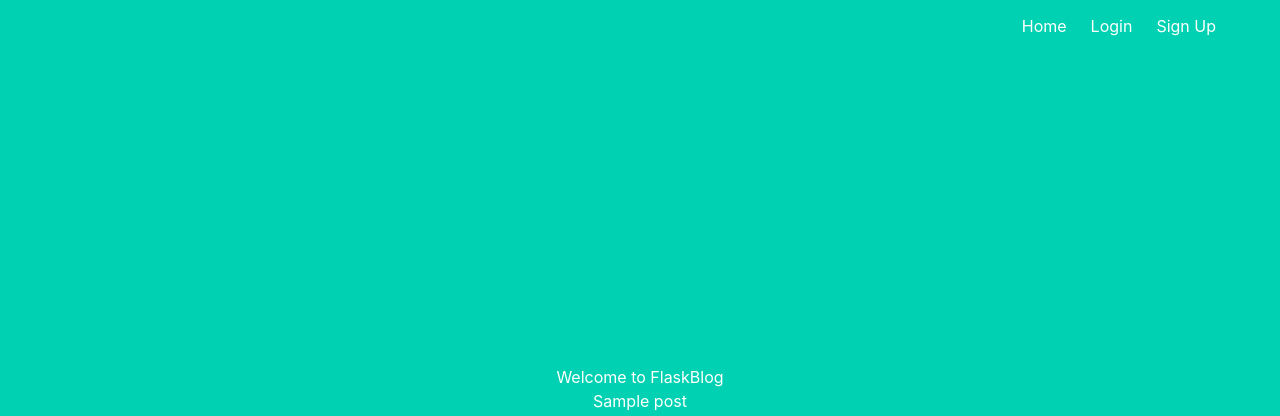
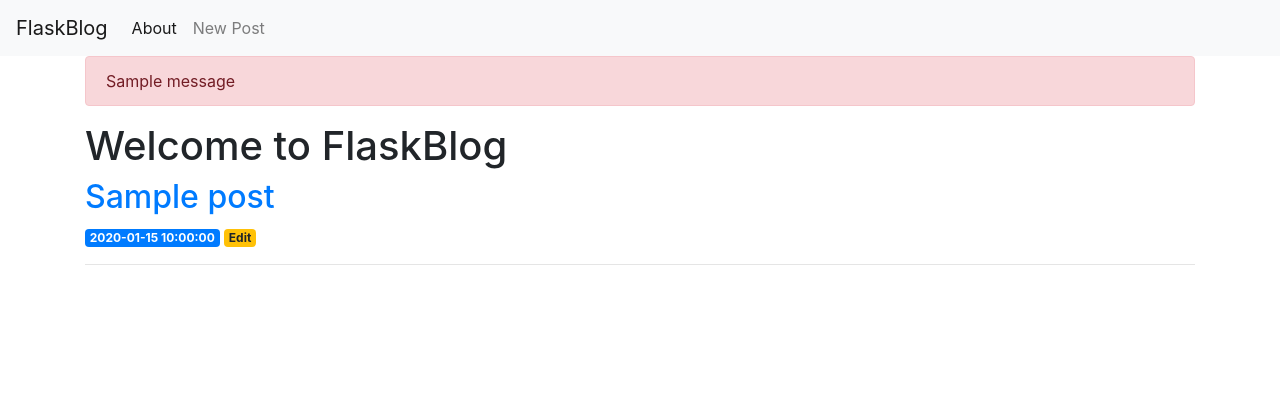
Before and after one commit to Salipon/flask-login, a Flask app: template project/templates/blog_page.html in a window 1280 px wide. Shown: the top 416 px of the page. Run offline with Flask 2, Linux system fonts and the light colour scheme; tables that the repository leaves empty hold one stand-in row (values such as "Sample post"); the template is opened without the code that fills it: values that come from a table or form of the project are taken from there, most other values are stand-ins (such as "Sample title", 1, 10 or a date in 2020); one stand-in notice (Sample message) is shown; some libraries are stand-ins or nearby versions.

Commit message:
Works with 2 db

```diff
--- a/project/__init__.py
+++ b/project/__init__.py
@@ -33,4 +33,7 @@
     from .main import main as main_blueprint
     app.register_blueprint(main_blueprint)
 
+    from .blog import blog as blog_blueprint
+    app.register_blueprint(blog_blueprint)
+
     return app
--- /dev/null
+++ b/project/templates/blog_base.html
@@ -0,0 +1,43 @@
+<!doctype html>
+<html lang="en">
+  <head>
+    <!-- Required meta tags -->
+    <meta charset="utf-8">
+    <meta name="viewport" content="width=device-width, initial-scale=1, shrink-to-fit=no">
+
+    <!-- Bootstrap CSS -->
+    <link rel="stylesheet" href="https://stackpath.bootstrapcdn.com/bootstrap/4.3.1/css/bootstrap.min.css" integrity="sha384-ggOyR0iXCbMQv3Xipma34MD+dH/1fQ784/j6cY/iJTQUOhcWr7x9JvoRxT2MZw1T" crossorigin="anonymous">
+
+    <title>{% block title %} {% endblock %}</title>
+  </head>
+  <body>
+    <nav class="navbar navbar-expand-md navbar-light bg-light">
+        <a class="navbar-brand" href="{{ url_for('blog.blog_page')}}">FlaskBlog</a>
+        <button class="navbar-toggler" type="button" data-toggle="collapse" data-target="#navbarNav" aria-controls="navbarNav" aria-expanded="false" aria-label="Toggle navigation">
+            <span class="navbar-toggler-icon"></span>
+        </button>
+        <div class="collapse navbar-collapse" id="navbarNav">
+            <ul class="navbar-nav">
+            <li class="nav-item active">
+                <a class="nav-link" href="#">About</a>
+            </li>
+            <li class="nav-item">
+              <a class="nav-link" href="{{url_for('blog.create')}}">New Post</a>
+            </li>
+            </ul>
+        </div>
+    </nav>
+    <div class="container">
+      {% for message in get_flashed_messages() %}
+      <div class="alert alert-danger">{{ message }}</div>
+      {% endfor %}
+      {% block content %} {% endblock %}
+    </div>
+
+    <!-- Optional JavaScript -->
+    <!-- jQuery first, then Popper.js, then Bootstrap JS -->
+    <script src="https://code.jquery.com/jquery-3.3.1.slim.min.js" integrity="sha384-q8i/X+965DzO0rT7abK41JStQIAqVgRVzpbzo5smXKp4YfRvH+8abtTE1Pi6jizo" crossorigin="anonymous"></script>
+    <script src="https://cdnjs.cloudflare.com/ajax/libs/popper.js/1.14.7/umd/popper.min.js" integrity="sha384-UO2eT0CpHqdSJQ6hJty5KVphtPhzWj9WO1clHTMGa3JDZwrnQq4sF86dIHNDz0W1" crossorigin="anonymous"></script>
+    <script src="https://stackpath.bootstrapcdn.com/bootstrap/4.3.1/js/bootstrap.min.js" integrity="sha384-JjSmVgyd0p3pXB1rRibZUAYoIIy6OrQ6VrjIEaFf/nJGzIxFDsf4x0xIM+B07jRM" crossorigin="anonymous"></script>
+  </body>
+</html>
--- a/project/templates/blog_page.html
+++ b/project/templates/blog_page.html
@@ -1,13 +1,13 @@
-{% extends 'base.html' %}
+{% extends 'blog_base.html' %}
 
 {% block content %}
     <h1>{% block title %} Welcome to FlaskBlog {% endblock %}</h1>
     {% for post in posts %}
-        <a href="{{ url_for('post', post_id=post['id']) }}">
+        <a href="{{ url_for('blog.post', post_id=post['id']) }}">
             <h2>{{ post['title'] }}</h2>
         </a>
         <span class="badge badge-primary">{{ post['created'] }}</span>
-        <a href="{{ url_for('edit', id=post['id']) }}">
+        <a href="{{ url_for('blog.edit', id=post['id']) }}">
             <span class="badge badge-warning">Edit</span>
         </a>
         <hr>
--- a/project/templates/create.html
+++ b/project/templates/create.html
@@ -1,4 +1,4 @@
-{% extends 'base.html' %}
+{% extends 'blog_base.html' %}
 
 {% block content %}
 <h1>{% block title %} Create a New Post {% endblock %}</h1>
--- a/project/templates/edit.html
+++ b/project/templates/edit.html
@@ -1,4 +1,4 @@
-{% extends 'base.html' %}
+{% extends 'blog_base.html' %}
 
 {% block content %}
 <h1>{% block title %} Edit "{{ post['title'] }}" {% endblock %}</h1>
@@ -22,7 +22,7 @@
     </div>
 </form>
 <hr>
-<form action="{{ url_for('delete', id=post['id']) }}" method="POST">
+<form action="{{ url_for('blog.delete', id=post['id']) }}" method="POST">
     <input type="submit" value="Delete Post"
             class="btn btn-danger btn-sm"
             onclick="return confirm('Are you sure you want to delete this post?')">
--- a/project/templates/post.html
+++ b/project/templates/post.html
@@ -1,4 +1,4 @@
-{% extends 'base.html' %}
+{% extends 'blog_base.html' %}
 
 {% block content %}
     <h2>{% block title %} {{ post['title'] }} {% endblock %}</h2>
```
Also changed, not shown: project/blog.py (+8 -8 lines), project/init_db.py (added, +20 -0 lines), project/models.py (+12 -0 lines), database.db (added), db.sqlite (added), project/database.db (deleted), project/db.sqlite.
